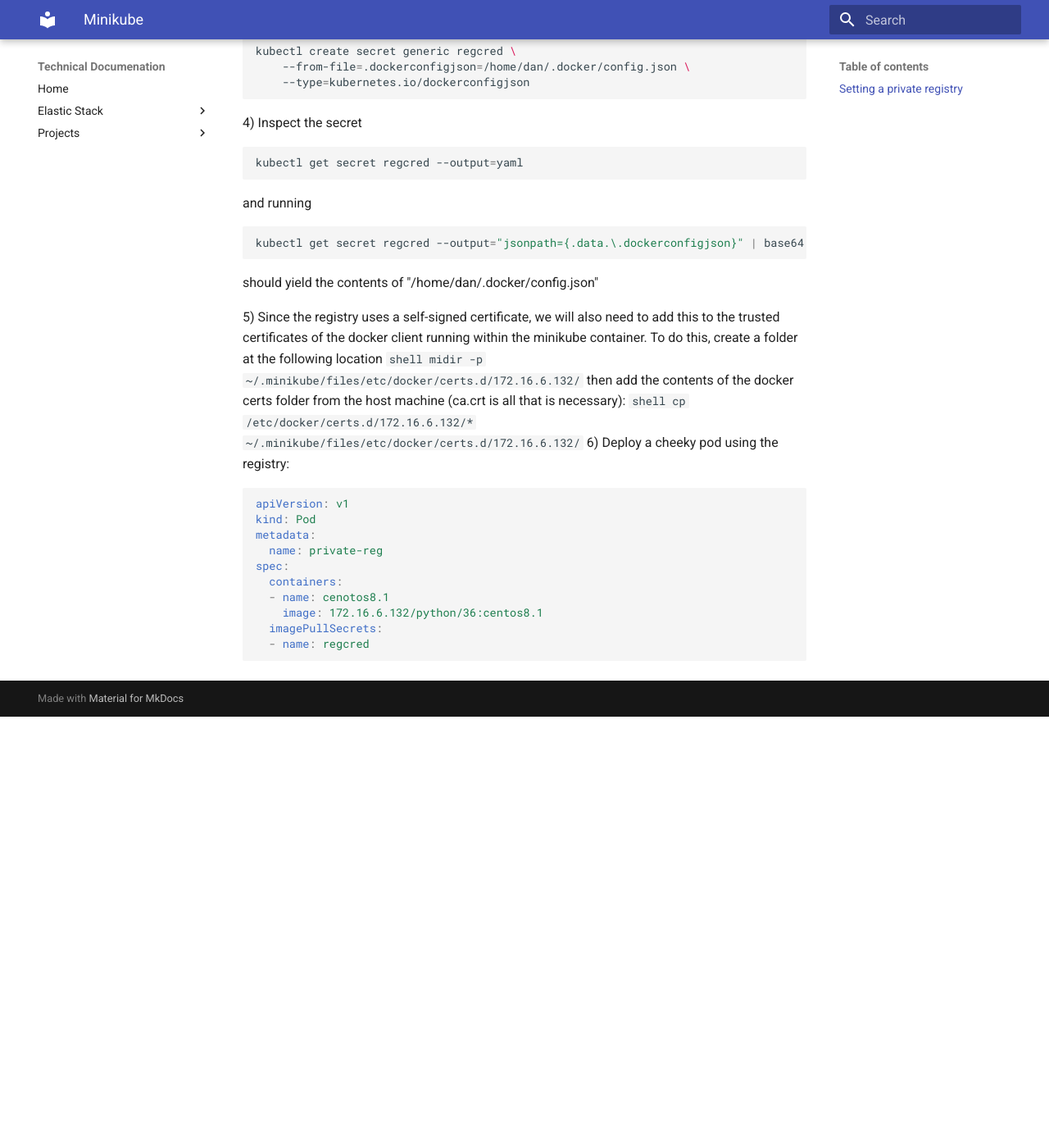
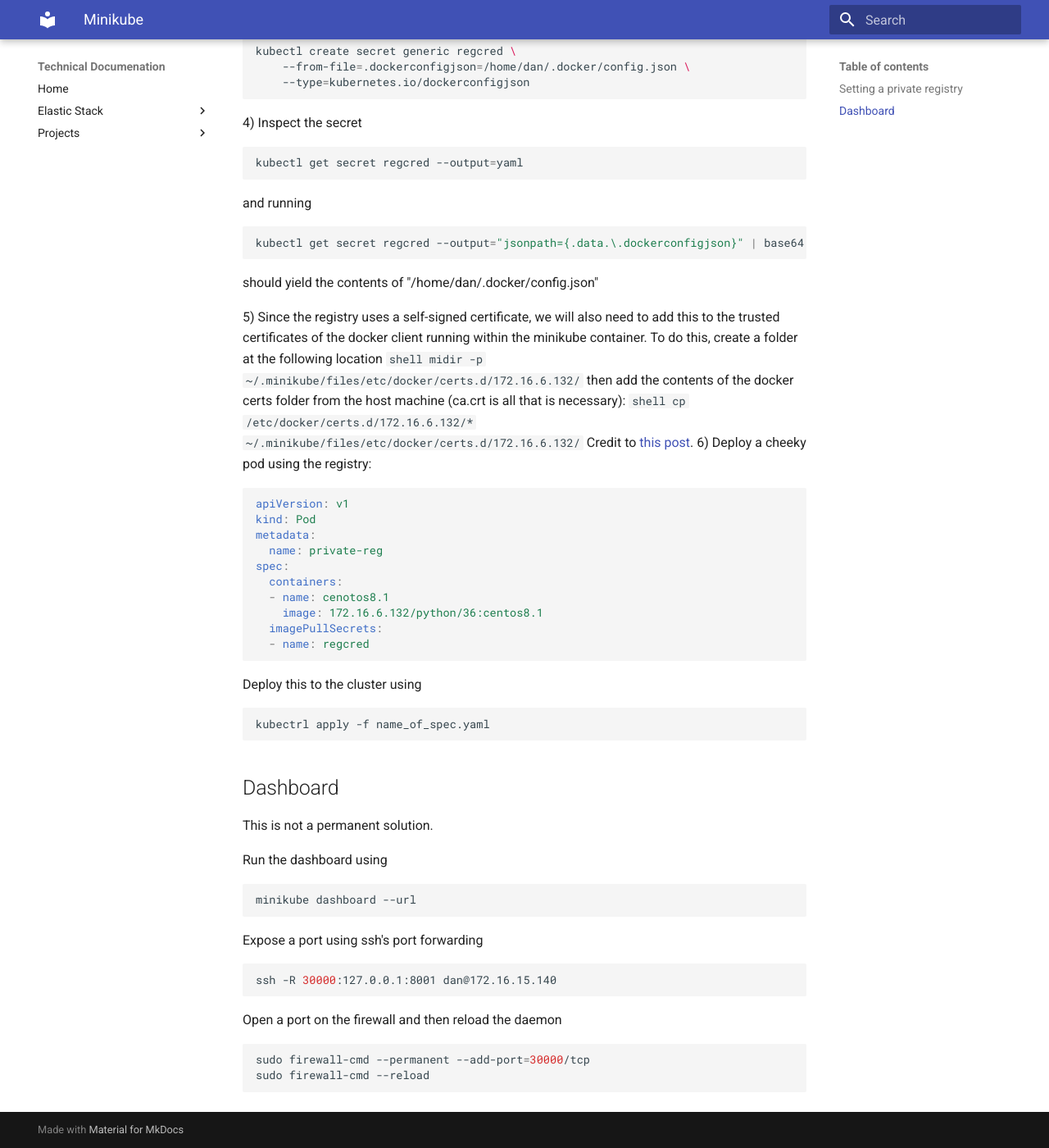
Before and after one commit to DanAyres/tech_docs, an MkDocs documentation site: the page built from docs/DevOps/Kubernetes/minikube.md, in a window 1280 px wide and 1400 px high, scrolled down 871 px. Shown: the whole window at 82% size. Built offline with MkDocs 1.6.1 and Material for MkDocs 9.7.7, drawn with Linux system fonts in a browser that asks for light colours; before the commit the page ends 1745 px from its top, so only the background shows below that.

Commit message:
more k8s stuff

````diff
--- a/docs/DevOps/Kubernetes/minikube.md
+++ b/docs/DevOps/Kubernetes/minikube.md
@@ -52,6 +52,7 @@
     ```shell
     cp /etc/docker/certs.d/172.16.6.132/*  ~/.minikube/files/etc/docker/certs.d/172.16.6.132/
     ```
+   Credit to [this post](https://stackoverflow.com/questions/39521300/how-to-install-a-ca-in-minikube-so-image-pulls-are-trusted).
 6) Deploy a cheeky pod using the registry:
     ```yaml
     apiVersion: v1
@@ -65,3 +66,25 @@
       imagePullSecrets:
       - name: regcred
     ```
+   Deploy this to the cluster using
+   ```shell
+   kubectrl apply -f name_of_spec.yaml
+   ```
+
+## Dashboard
+
+This is not a permanent solution.
+
+Run the dashboard using
+```shell
+minikube dashboard --url
+```
+Expose a port using ssh's port forwarding
+```shell
+ssh -R 30000:127.0.0.1:8001 dan@172.16.15.140
+```
+Open a port on the firewall and then reload the daemon
+```shell
+sudo firewall-cmd --permanent --add-port=30000/tcp
+sudo firewall-cmd --reload
+```
````
Also changed, not shown: docs/DevOps/Kubernetes/kubernetes_commands.md (+4 -1 lines), docs/DevOps/Kubernetes/telesoft-single-node.md (+15 -0 lines), docs/Linux/yum.md (added, +3 -0 lines).
